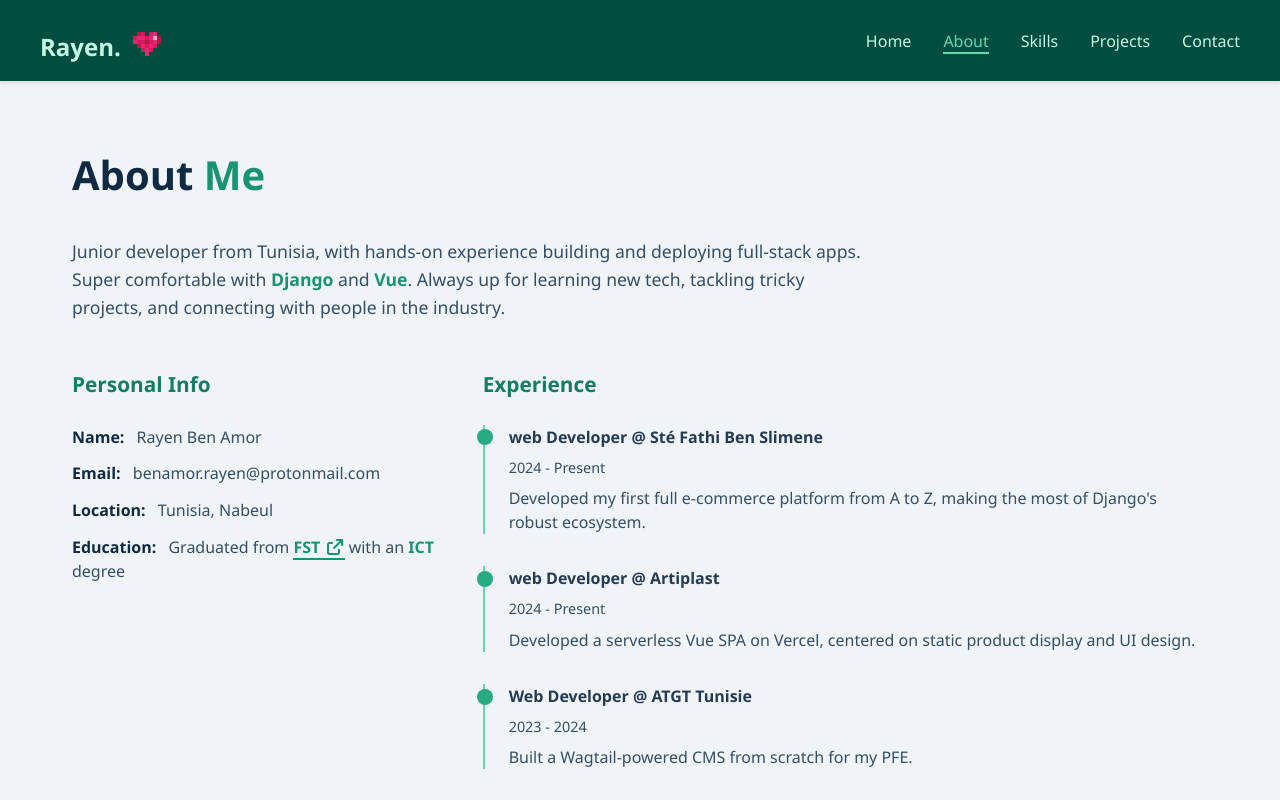
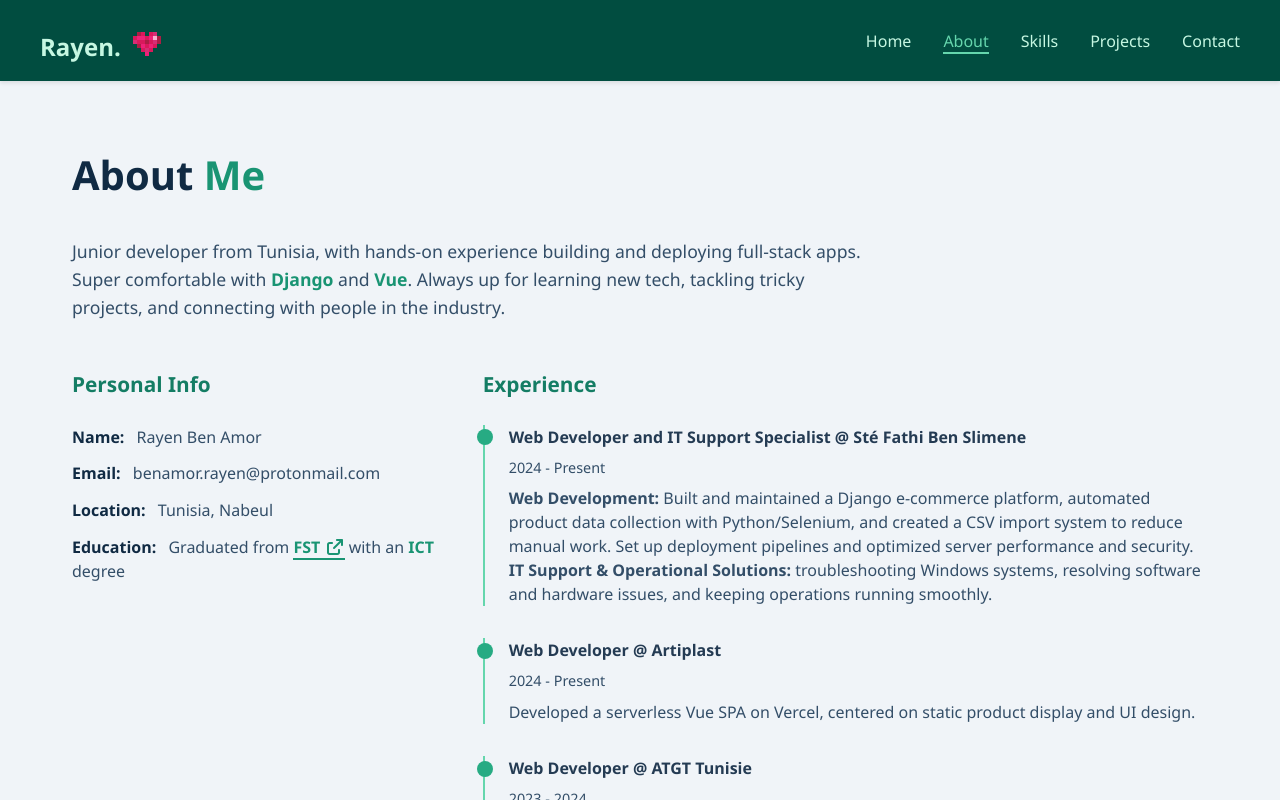
Before and after one commit to rynBenAmor/personal-pertfolio, a Vue app: page /about in a window 1280 px wide. Shown: the top 800 px of the page. Built offline with nearby package versions, Linux system fonts and the light colour scheme.

Commit message:
9th commit

```diff
--- a/src/views/AboutView.vue
+++ b/src/views/AboutView.vue
@@ -27,14 +27,19 @@
             <h3>Experience</h3>
             <div class="timeline">
               <div class="timeline-item">
-                <h4>web Developer @ Sté Fathi Ben Slimene</h4>
+                <h4>Web Developer and IT Support Specialist @ Sté Fathi Ben Slimene</h4>
                 <p class="timeline-date">2024 - Present</p>
-                <p>Developed my first full e-commerce platform from A to Z, making the most of Django's robust
-                  ecosystem.</p>
+                <p><strong>Web Development:</strong> Built and maintained a Django e-commerce platform, automated
+                  product data collection with Python/Selenium, and created a CSV import system to reduce manual work.
+                  Set up deployment pipelines and optimized server performance and security.
+                </p>
+                <p><strong>IT Support & Operational Solutions:</strong> troubleshooting Windows systems, resolving
+                  software and hardware issues, and keeping operations running smoothly.
+                </p>
               </div>
 
               <div class="timeline-item">
-                <h4>web Developer @ Artiplast</h4>
+                <h4>Web Developer @ Artiplast</h4>
                 <p class="timeline-date">2024 - Present</p>
                 <p>Developed a serverless Vue SPA on Vercel, centered on static product display and UI design.</p>
               </div>
```
Also changed, not shown: 1 other file (tests, documents, lock files or other folders).
